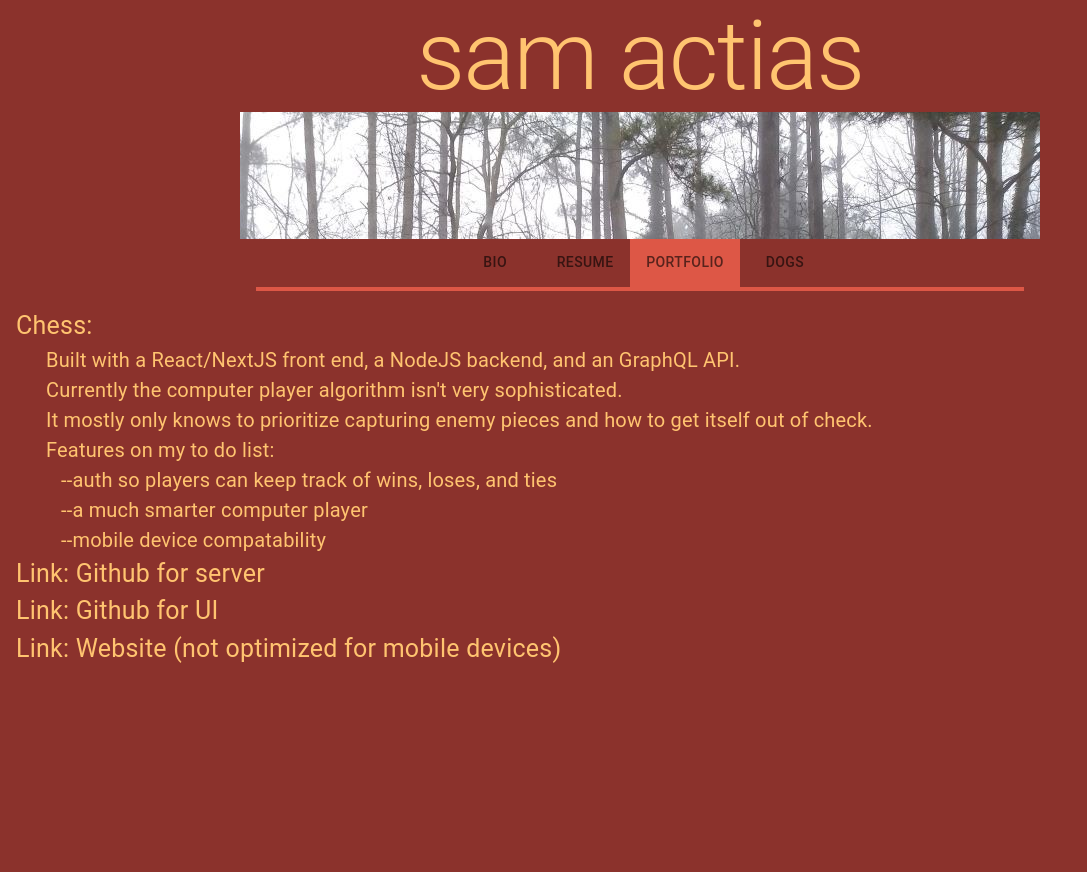
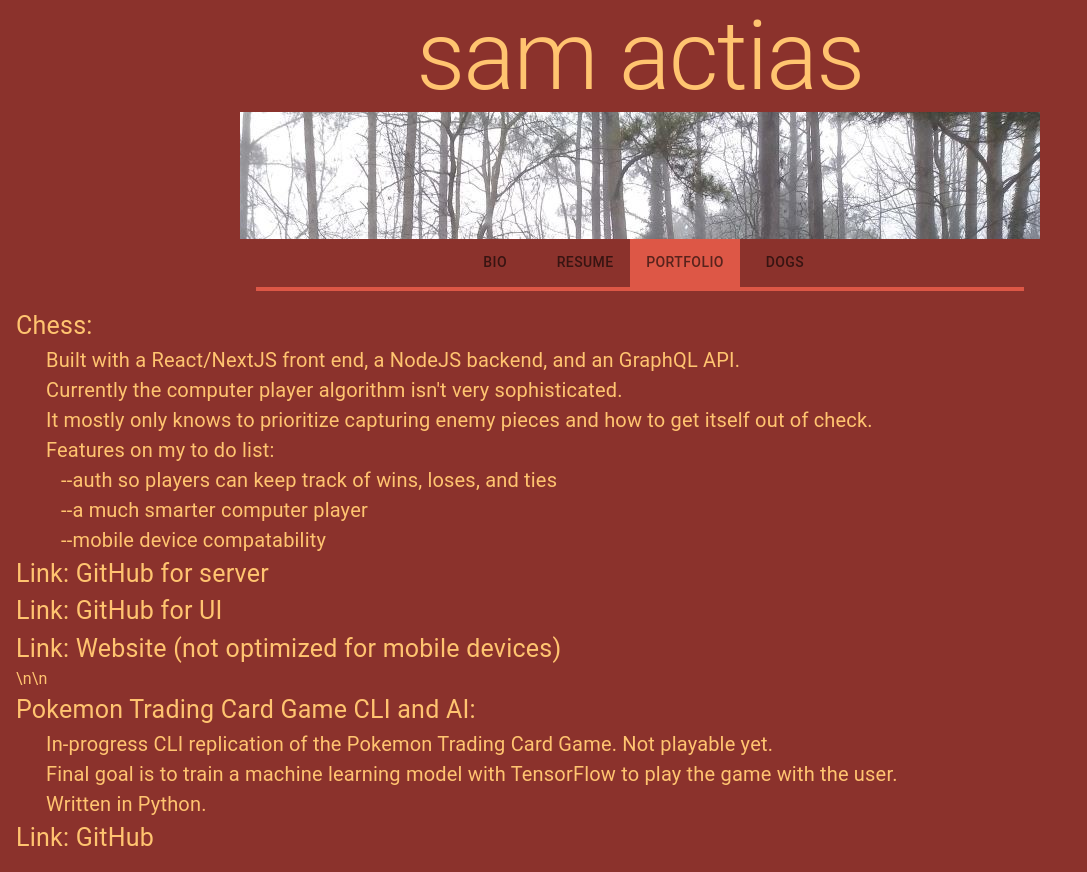
Before and after one commit to samsonleoactias/professional-website, a Next.js app: page / in a window 1280 px wide. Both pictures are taken after a click on the tab "PORTFOLIO". Shown: the whole page, without its empty margins (0-1087 px from the left). Before the commit the page ends 800 px from the top, so only its background shows below. Built offline with nearby package versions, Linux system fonts and the light colour scheme.

Commit message:
fix typos and add pokemon link to portfolio

```diff
--- a/src/app/page.tsx
+++ b/src/app/page.tsx
@@ -318,7 +318,7 @@ const Page = () => {
               href="https://github.com/sam-actias/chess-game-server"
               target="_blank"
             >
-              Link: Github for server
+              Link: GitHub for server
             </Link>
           </Typography>
           <Typography
@@ -327,7 +327,7 @@ const Page = () => {
             }}
           >
             <Link href="https://github.com/sam-actias/chess-ui" target="_blank">
-              Link: Github for UI
+              Link: GitHub for UI
             </Link>
           </Typography>
           <Typography
@@ -340,6 +340,52 @@ const Page = () => {
               target="_blank"
             >
               Link: Website (not optimized for mobile devices)
+            </Link>
+          </Typography>
+          <Typography>
+            \n\n
+          </Typography>
+          <Typography
+            sx={{
+              fontSize: "25px",
+            }}
+          >
+            Pokemon Trading Card Game CLI and AI:
+          </Typography>
+          <Typography
+            sx={{
+              fontSize: "20px",
+              paddingLeft: "30px",
+            }}
+          >
+            In-progress CLI replication of the Pokemon Trading Card Game. Not playable yet.
+          </Typography>
+          <Typography
+            sx={{
+              fontSize: "20px",
+              paddingLeft: "30px",
+            }}
+          >
+            Final goal is to train a machine learning model with TensorFlow to play the game with the user.
+          </Typography>
+          <Typography
+            sx={{
+              fontSize: "20px",
+              paddingLeft: "30px",
+            }}
+          >
+            Written in Python.
+          </Typography>
+          <Typography
+            sx={{
+              fontSize: "25px",
+            }}
+          >
+            <Link
+              href="https://github.com/sam-actias/PokemonAI"
+              target="_blank"
+            >
+              Link: GitHub
             </Link>
           </Typography>
         </CustomTabPanel>
@@ -694,7 +740,7 @@ const Page = () => {
           href="https://github.com/sam-actias/chess-game-server"
           target="_blank"
         >
-          Link: Github for server
+          Link: GitHub for server
         </Link>
       </Typography>
       <Typography
@@ -703,7 +749,7 @@ const Page = () => {
         }}
       >
         <Link href="https://github.com/sam-actias/chess-ui" target="_blank">
-          Link: Github for UI
+          Link: GitHub for UI
         </Link>
       </Typography>
       <Typography
@@ -716,6 +762,52 @@ const Page = () => {
           target="_blank"
         >
           Link: Website (not optimized for mobile devices)
+        </Link>
+      </Typography>
+      <Typography>
+        \n
+      </Typography>
+      <Typography
+        sx={{
+          fontSize: "20px",
+        }}
+      >
+        Pokemon Trading Card Game CLI and AI:
+      </Typography>
+      <Typography
+        sx={{
+          fontSize: "15px",
+          paddingLeft: "30px",
+        }}
+      >
+        In-progress CLI replication of the Pokemon Trading Card Game. Not playable yet.
+      </Typography>
+      <Typography
+        sx={{
+          fontSize: "15px",
+          paddingLeft: "30px",
+        }}
+      >
+        Final goal is to train a machine learning model with TensorFlow to play the game with the user.
+      </Typography>
+      <Typography
+        sx={{
+          fontSize: "15px",
+          paddingLeft: "30px",
+        }}
+      >
+        Written in Python.
+      </Typography>
+      <Typography
+        sx={{
+          fontSize: "20px",
+        }}
+      >
+        <Link
+          href="https://github.com/sam-actias/PokemonAI"
+          target="_blank"
+        >
+          Link: GitHub
         </Link>
       </Typography>
       <Typography
```
